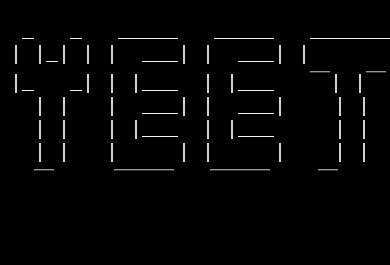
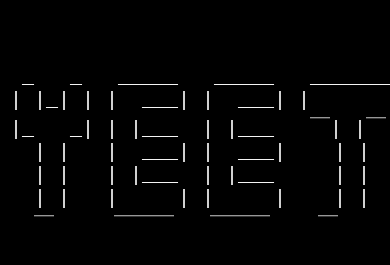
Before and after one commit to ThomasCholak/Yeetron, a plain HTML site: page index.html in a window 390 px wide. Drawn offline with Linux system fonts and the light colour scheme; a script that the page names is missing.

Commit message:
fix for issues with formatting on mobile

```diff
--- a/index.html
+++ b/index.html
@@ -23,7 +23,7 @@
   </header>
 
   <header id="mobileHeader" class="mobile-only">
-    <p><pre>
+    <p><pre><br>
  _   _   _____   _____   _______
 | |_| | |  ___| |  ___| |       |
 |_   _| | |___  | |___   ￣| |￣
```
